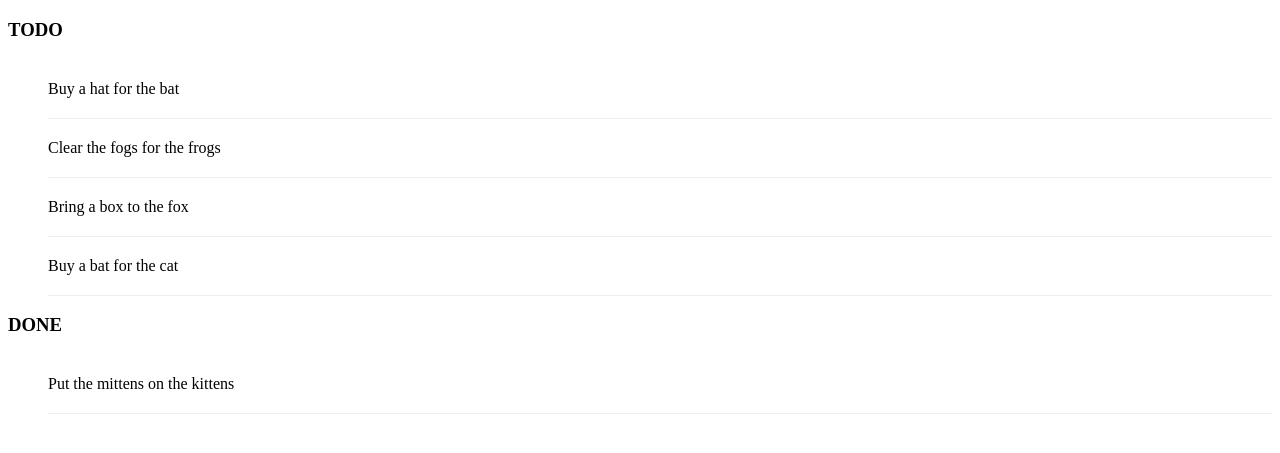
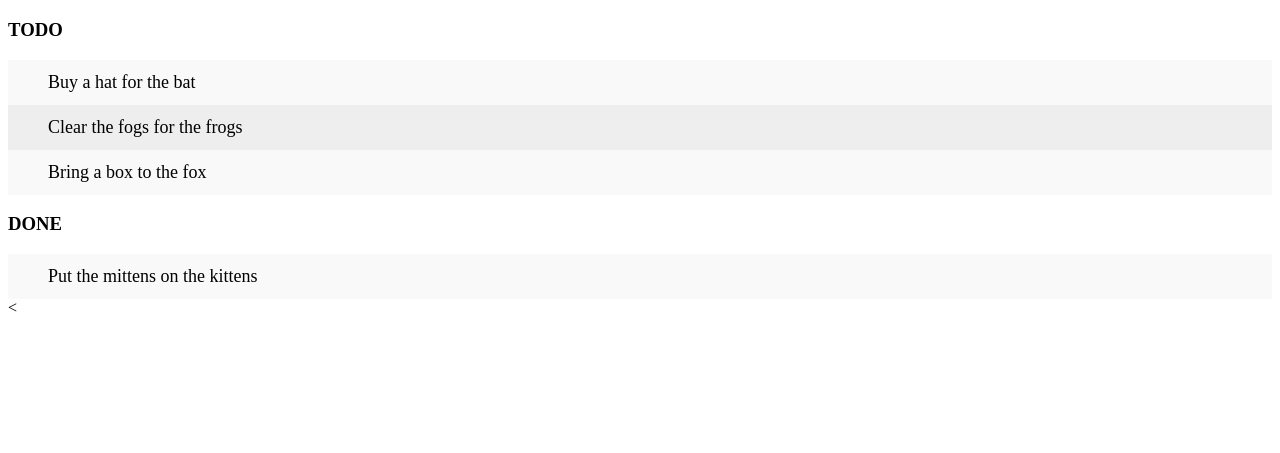
Before and after one commit to JonahRoleson/ModuleBuildingYourRepository, a plain HTML site: page index.html in a window 1280 px wide. Shown: the part 61-514 px from the top of the page. Drawn offline with Linux system fonts and the light colour scheme.

Commit message:
Make the list items unselectable

```diff
--- a/index.html
+++ b/index.html
@@ -10,21 +10,41 @@
             h3 {
                 text-transform: uppercase;
             }
-            li {
-                overflow: hidden;
-                padding: 20px 0;
-                border-bottom: 1px solid #eee;
+            ul {
+                margin: 0;
+                padding: 0;
+            }
+            ul li {
+                cursor: pointer;
+                position: relative;
+                padding: 12px 8px 12px 40px;
+                background: #eee;
+                font-size: 18px;
+                transition: 0.2s;
+                -webkit-user-select: none;
+                -moz-user-select: none;
+                -ms-user-select: none;
+                user-select: none;
+            }
+            ul li:nth-child(odd) {
+                background: #f9f9f9;
+            }
+            ul li:hover {
+                background: #ddd;
             }
         </style>
     </head>
     <body>
         <h1>TODO list</h1>
+
+
+
+
         <h3>Todo</h3>
         <ul>
             <li>Buy a hat for the bat</li>
             <li>Clear the fogs for the frogs</li>
             <li>Bring a box to the fox</li>
-	    <li>Buy a bat for the cat</li>
         </ul>
         <h3>Done</h3>
         <ul>
@@ -32,3 +52,6 @@
         </ul>
     </body>
 </html>
+
+
+<
```
